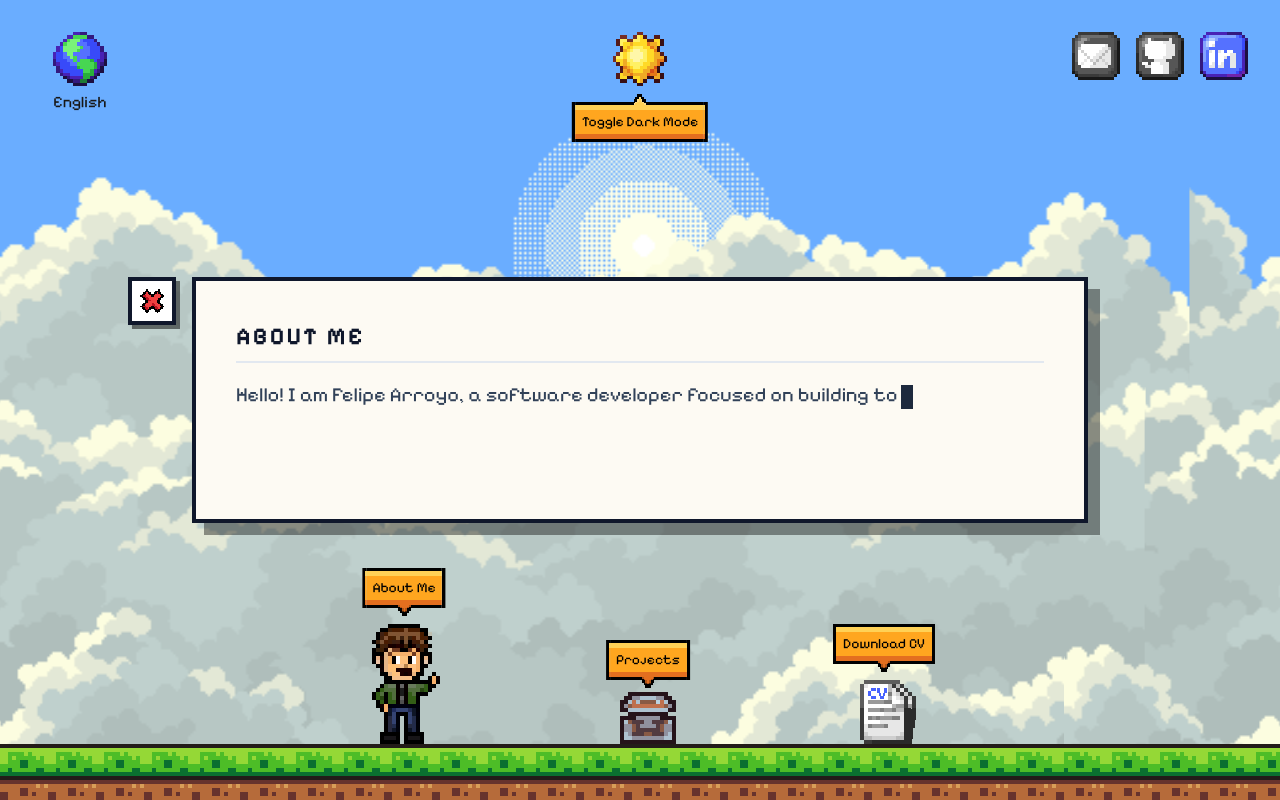
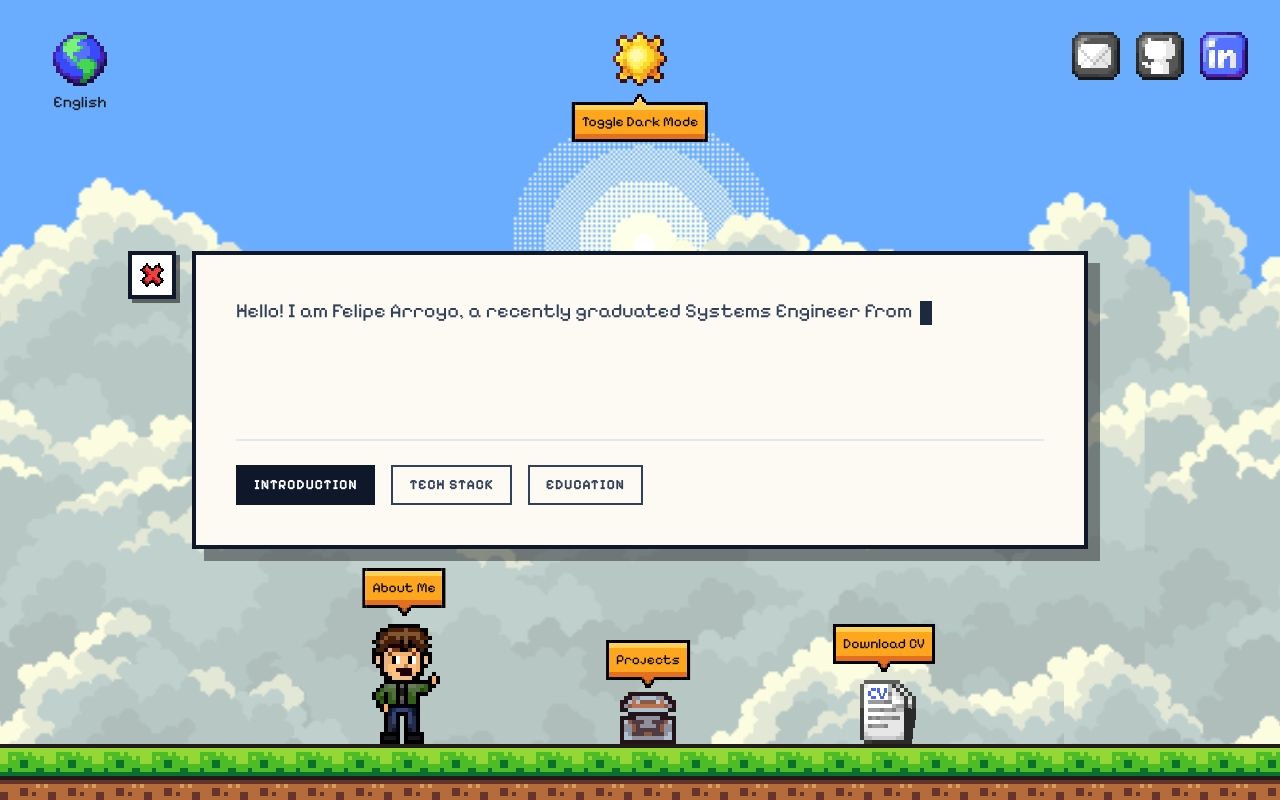
Before and after one commit to feliarroyo/portfolio, a Next.js app: page / in a window 1280 px wide. Both pictures are taken after a click on the button 404 px from the left and 684 px from the top of the page. Built offline with nearby package versions, Linux system fonts and the light colour scheme.

Commit message:
feat: Expand About Me content with extra sections
Closes #14

```diff
--- a/app/components/AboutMeOverlay.tsx
+++ b/app/components/AboutMeOverlay.tsx
@@ -5,16 +5,34 @@ import { useUI } from "../context/UIContext";
 import { useLanguage } from "../context/LanguageContext";
 import OverlayButton from "./OverlayButton";
 
+type Topic = "intro" | "tech" | "education";
+
 export default function AboutOverlay() {
     const { isAboutOpen, setAboutOpen, isAboutTyping: isTyping, setAboutTyping: setIsTyping } = useUI();
     const { t } = useLanguage();
 
+    const [activeTopic, setActiveTopic] = useState<Topic>("intro");
     const [displayedText, setDisplayedText] = useState("");
-    const fullText = t.text.aboutMeContent;
+
+    // Map topics to their respective translations.
+    // Ensure these keys exist in your language configuration files!
+    const topicContent: Record<Topic, string> = {
+        intro: t.text.aboutMeContent,
+        tech: t.text.techStackContent,
+        education: t.text.educationContent,
+    };
+
+    const fullText = topicContent[activeTopic];
 
     // Reset when opening/closing
     useEffect(() => {
-        setIsTyping(isAboutOpen);
+        if (isAboutOpen) {
+            setActiveTopic("intro");
+            setIsTyping(true);
+            setDisplayedText(""); // Clear text for fresh start
+        } else {
+            setIsTyping(false);
+        }
     }, [isAboutOpen, setIsTyping]);
 
     // Typewriter effect
@@ -22,6 +40,7 @@ export default function AboutOverlay() {
         if (!isTyping) return;
 
         let currentIndex = 0;
+        setDisplayedText(""); // Clear text immediately when typing starts
 
         const typingTimer = setInterval(() => {
             setDisplayedText(fullText.slice(0, currentIndex + 1));
@@ -43,6 +62,14 @@ export default function AboutOverlay() {
         }
     };
 
+    const handleTopicChange = (e: React.MouseEvent, topic: Topic) => {
+        e.stopPropagation(); // Prevents the click from triggering handleSkip on the parent container
+        if (activeTopic === topic) return;
+
+        setActiveTopic(topic);
+        setIsTyping(true);
+    };
+
     return (
         <div
             className={`fixed inset-0 z-50 flex items-center justify-center p-4 sm:p-8 transition-all duration-500 ease-in-out ${isAboutOpen ? "opacity-100 translate-y-0" : "opacity-0 translate-y-8 pointer-events-none"
@@ -62,13 +89,44 @@ export default function AboutOverlay() {
                     className="w-full bg-[#fdfaf3] dark:bg-slate-900 border-4 border-slate-900 dark:border-slate-500 shadow-[12px_12px_0px_0px_rgba(0,0,0,0.4)] dark:shadow-[12px_12px_0px_0px_rgba(0,0,0,0.8)] p-6 md:p-10 flex flex-col cursor-pointer"
                 >
                     <div className="grow min-h-30">
-                        <h2 className="text-2xl font-bold text-slate-900 dark:text-white mb-4 uppercase tracking-widest border-b-2 border-slate-200 dark:border-slate-700 pb-2">
-                            {t.nav.aboutMe}
-                        </h2>
                         <p className="text-lg md:text-xl text-slate-700 dark:text-slate-300 leading-relaxed min-h-25">
                             {displayedText}
                             <span className={`inline-block w-3 h-6 bg-slate-800 dark:bg-slate-200 ml-1 align-middle ${isTyping ? '' : 'animate-pulse'}`}></span>
                         </p>
+                    </div>
+
+                    {/* Interactive Topic Buttons */}
+                    <div className="mt-6 pt-6 border-t-2 border-slate-200 dark:border-slate-700 flex flex-wrap gap-4">
+                        <button
+                            onClick={(e) => handleTopicChange(e, "intro")}
+                            className={`px-4 py-2 font-bold uppercase tracking-wider text-sm transition-colors border-2 ${
+                                activeTopic === "intro"
+                                    ? "bg-slate-900 text-white border-slate-900 dark:bg-slate-200 dark:text-slate-900 dark:border-slate-200"
+                                    : "bg-transparent text-slate-700 border-slate-700 hover:bg-slate-200 dark:text-slate-300 dark:border-slate-500 dark:hover:bg-slate-800"
+                            }`}
+                        >
+                            {t.nav.intro}
+                        </button>
+                        <button
+                            onClick={(e) => handleTopicChange(e, "tech")}
+                            className={`px-4 py-2 font-bold uppercase tracking-wider text-sm transition-colors border-2 ${
+                                activeTopic === "tech"
+                                    ? "bg-slate-900 text-white border-slate-900 dark:bg-slate-200 dark:text-slate-900 dark:border-slate-200"
+                                    : "bg-transparent text-slate-700 border-slate-700 hover:bg-slate-200 dark:text-slate-300 dark:border-slate-500 dark:hover:bg-slate-800"
+                            }`}
+                        >
+                            {t.nav.techStack}
+                        </button>
+                        <button
+                            onClick={(e) => handleTopicChange(e, "education")}
+                            className={`px-4 py-2 font-bold uppercase tracking-wider text-sm transition-colors border-2 ${
+                                activeTopic === "education"
+                                    ? "bg-slate-900 text-white border-slate-900 dark:bg-slate-200 dark:text-slate-900 dark:border-slate-200"
+                                    : "bg-transparent text-slate-700 border-slate-700 hover:bg-slate-200 dark:text-slate-300 dark:border-slate-500 dark:hover:bg-slate-800"
+                            }`}
+                        >
+                            {t.nav.education}
+                        </button>
                     </div>
                 </div>
 
--- a/app/dictionaries/translations.ts
+++ b/app/dictionaries/translations.ts
@@ -10,9 +10,14 @@ export type Dictionary = {
     projects: string;
     cv: string;
     close: string;
+    intro: string;
+    techStack: string;
+    education: string;
   },
   text: {
     aboutMeContent: string;
+    techStackContent: string;
+    educationContent: string;
   }
 };
 
@@ -28,10 +33,15 @@ export const translations: Record<"en" | "es", Dictionary> = {
       aboutMe: "About Me",
       projects: "Projects",
       cv: "Download CV",
-      close: "Cerrar"
+      close: "Cerrar",
+      intro: "Introduction",
+      techStack: "Tech Stack",
+      education: "Education"
     },
     text: {
-      aboutMeContent: "Hello! I am Felipe Arroyo, a software developer focused on building tools, games, and web applications with a focus on quality and performance."
+      aboutMeContent: "Hello! I am Felipe Arroyo, a recently graduated Systems Engineer from UNICEN with a strong focus on backend and full-stack development. I am currently seeking opportunities to apply my technical knowledge in a dynamic environment and continue growing as a developer.",
+      techStackContent: "My core expertise lies in building robust and scalable applications using Java, Spring Boot, and PostgreSQL, while also designing intuitive web interfaces with Next.js, React, and Tailwind CSS.Other languages and frameworks I have experience with include Python, C#, and Unity.",
+      educationContent: "I have a degree in Systems Engineering from UNICEN, where I gained a solid foundation in software development, algorithms, and data structures. During my studies, I completed various projects that allowed me to apply my knowledge in real-world scenarios, enhancing my problem-solving skills and technical proficiency."
     }
   },
   es: {
@@ -45,10 +55,15 @@ export const translations: Record<"en" | "es", Dictionary> = {
       aboutMe: "Sobre mí",
       projects: "Proyectos",
       cv: "Descargar CV",
-      close: "Cerrar"
+      close: "Cerrar",
+      intro: "Introducción",
+      techStack: "Stack tecnológico",
+      education: "Educación"
     },
     text: {
-      aboutMeContent: "¡Hola! Soy Felipe Arroyo, un desarrollador de software enfocado en crear herramientas, juegos y aplicaciones web con un enfoque en la calidad y el rendimiento."
+      aboutMeContent: "¡Hola! Soy Felipe Arroyo, un Ingeniero de Sistemas recientemente graduado de la UNICEN enfocado en el desarrollo backend y full-stack. Actualmente estoy en busca de oportunidades para demostrar mis conocimientos técnicos en un entorno dinámico, para así continuar creciendo como desarrollador.",
+      techStackContent: "Mi experiencia se radica principalmente en el desarrollo de aplicaciones robustas y escalables utilizando Java, Spring Boot y PostgreSQL, así como en el diseño de interfaces web intuitivas con Next.js, React y Tailwind CSS. Otros lenguajes y frameworks con los que tengo experiencia incluyen Python, C# y Unity.",
+      educationContent: "Tengo un título en Ingeniería de Sistemas de la UNICEN, donde adquirí una base sólida en desarrollo de software, algoritmos y estructuras de datos. Durante mis estudios, completé diversos proyectos que me permitieron aplicar mi conocimiento en escenarios del mundo real, mejorando mis habilidades de resolución de problemas y proficiencia técnica."
     }
   },
 };
```
